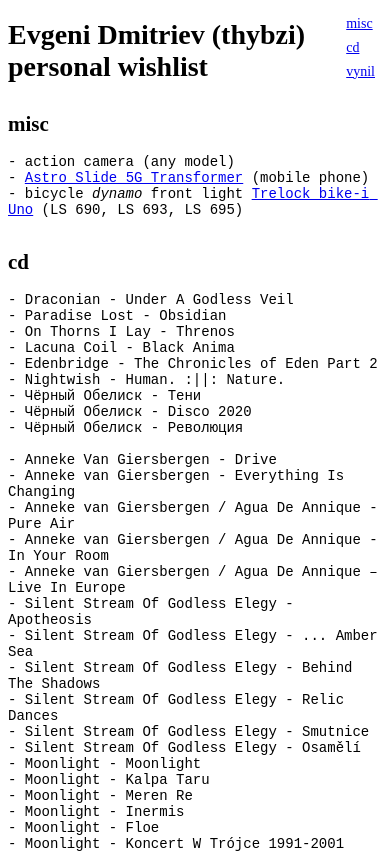
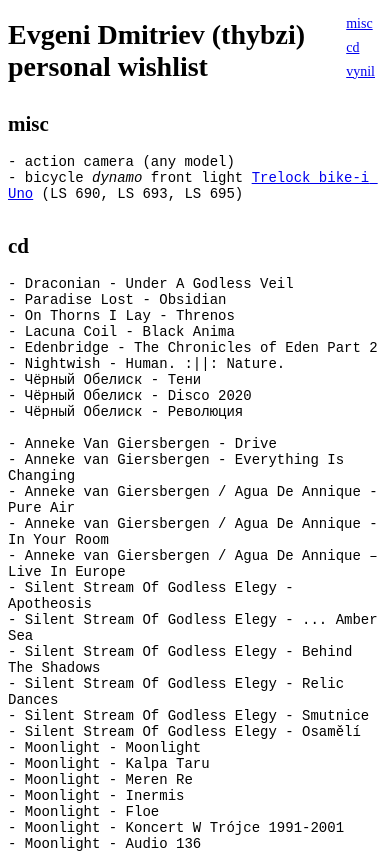
Before and after one commit to thybzi/wishlist, a plain HTML site: page index.html in a window 390 px wide. Shown: the top 851 px of the page. Drawn offline with Linux system fonts and the light colour scheme.

Commit message:
astro phone ordered

```diff
--- a/index.html
+++ b/index.html
@@ -33,7 +33,6 @@
 <h2 id="misc">misc</h2>
 <pre>
 - action camera (any model)
-- <a href="https://www.indiegogo.com/projects/astro-slide-5g-transformer#/updates/all" target="_blank">Astro Slide 5G Transformer</a> (mobile phone)
 - bicycle <i>dynamo</i> front light <a href="https://www.ebay.com/itm/Trelock-Scheinwerfer-Bike-I-Uno-LS-690-uno-500-6-fur-Bosch-kompatibel/132856545573?hash=item1eeede0125:g:K-AAAOSwXMxb7Vet" target="_blank">Trelock bike-i Uno</a> (LS 690, LS 693, LS 695)
 </pre>
 
```
